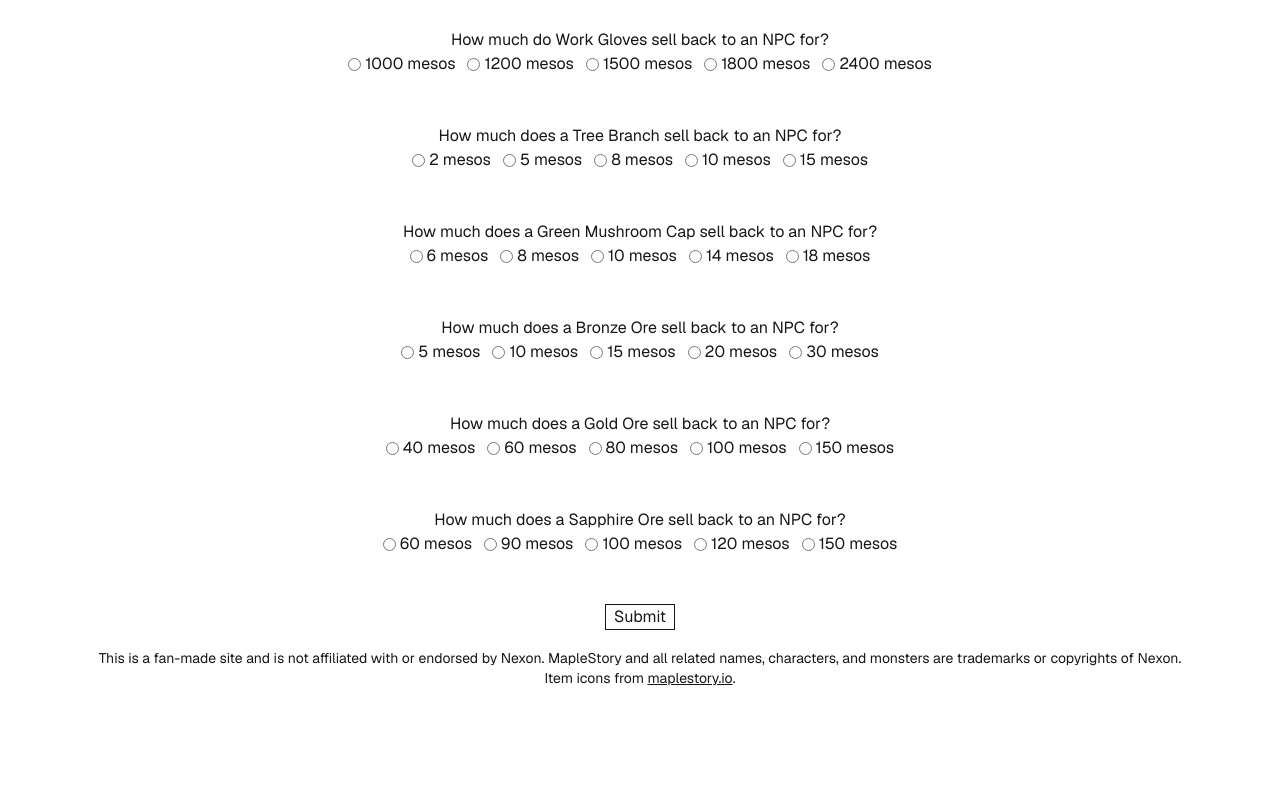
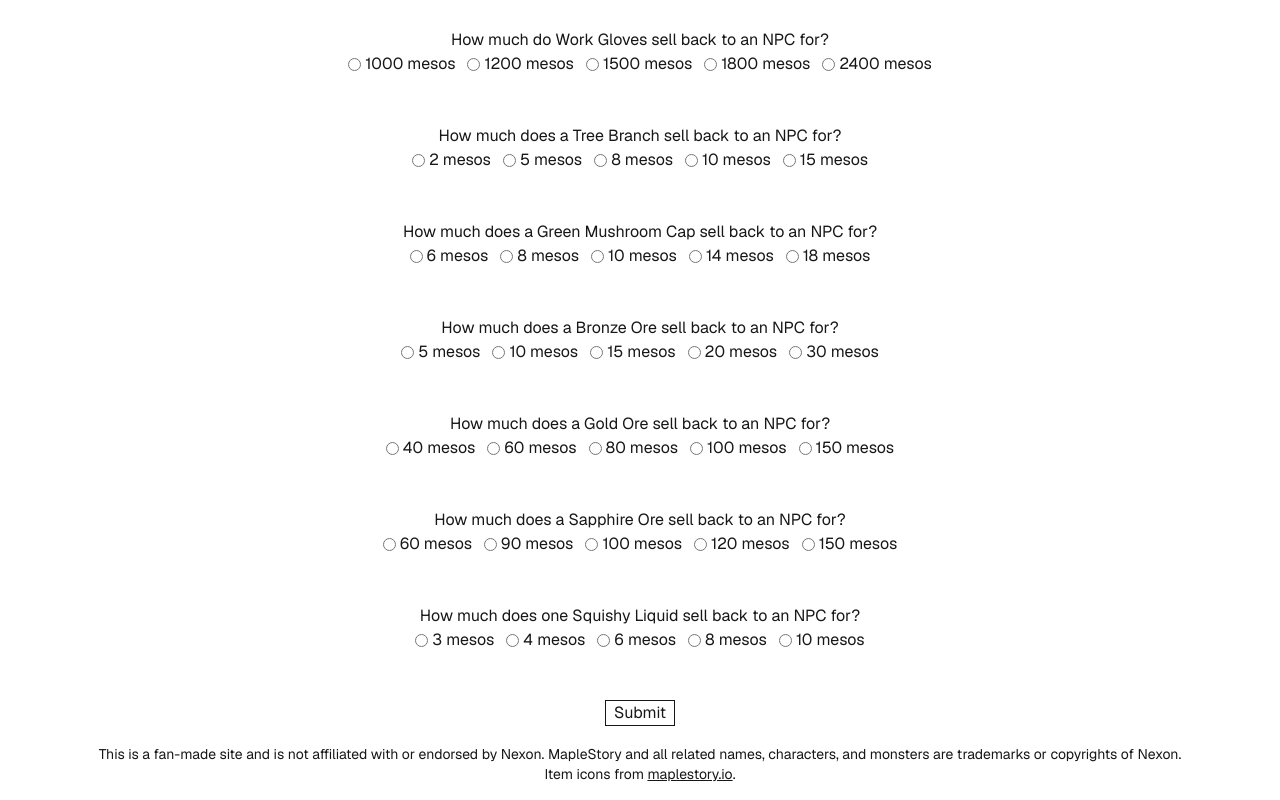
Before and after one commit to jarrensj/msquiz, a Next.js app: page / in a window 1280 px wide. Shown: the part 396-1196 px from the top of the page. Before the commit the page ends 1100 px from the top, so only its background shows below. Built offline with nearby package versions, Linux system fonts and the light colour scheme.

Commit message:
feat: ask how much a Squishy Liquid sells back for
Adds a question to the home page quiz, "How much does one Squishy
Liquid sell back to an NPC for?", with the answer 6 mesos. The choices
are 3, 4, 6, 8, and 10 mesos.

```diff
--- a/app/page.tsx
+++ b/app/page.tsx
@@ -61,6 +61,12 @@ const questions = [
     unit: "mesos",
     options: [60, 90, 100, 120, 150],
   },
+  {
+    question: "How much does one Squishy Liquid sell back to an NPC for?",
+    answer: 6,
+    unit: "mesos",
+    options: [3, 4, 6, 8, 10],
+  },
 ];
 
 export default function Home() {
```
